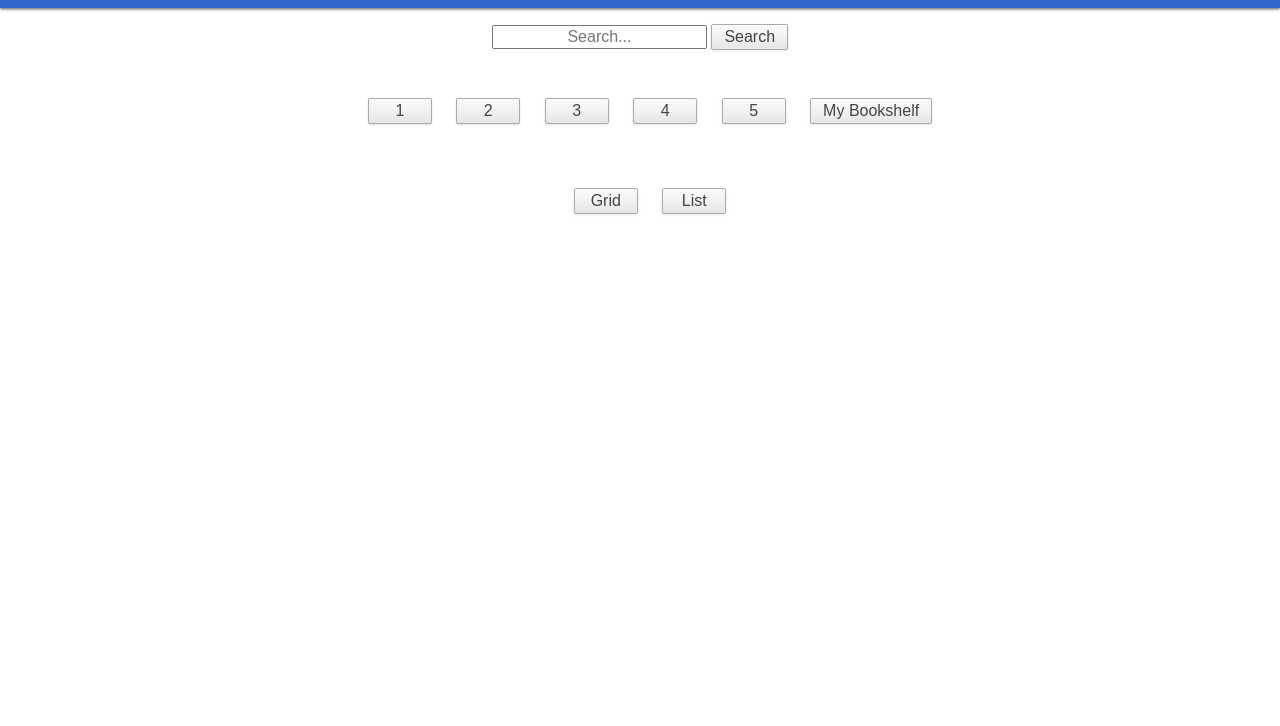
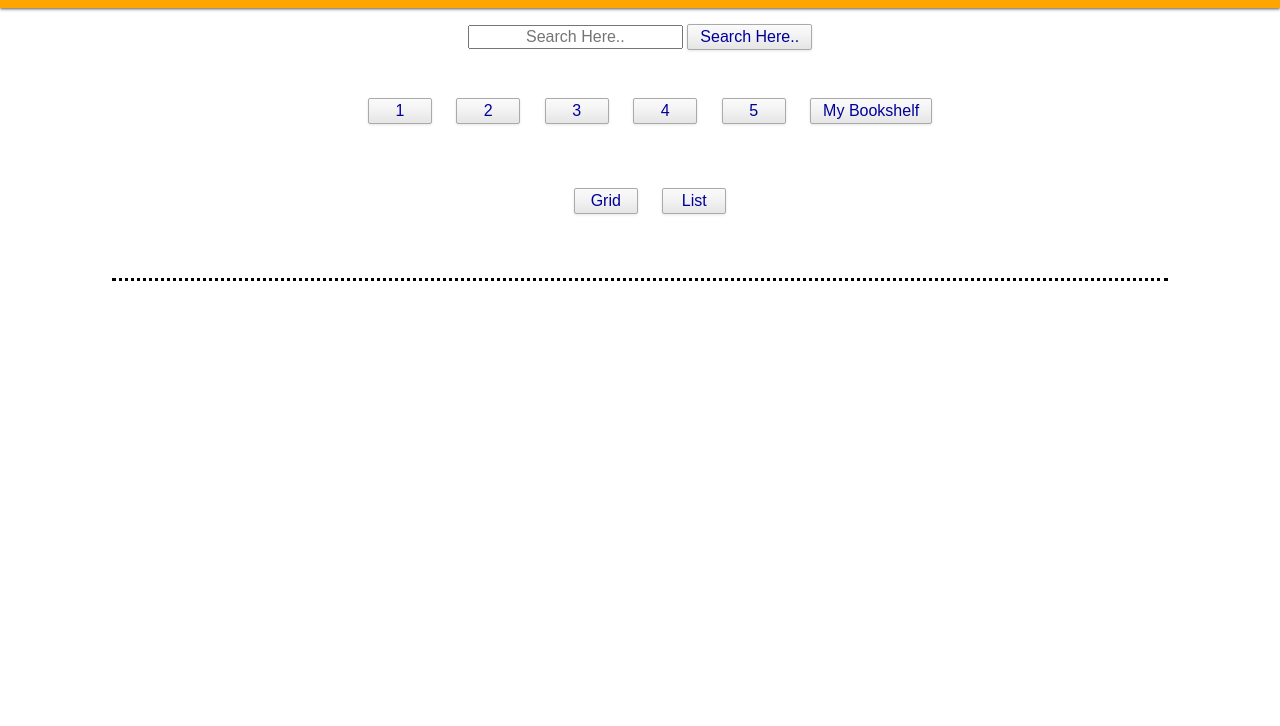
Before and after one commit to DeAngelousBrown/DeAngelousBrown.github.io, a plain HTML site: page milestone4.html in a window 1280 px wide. Shown: the part 74-800 px from the top of the page. Drawn offline with nearby package versions, Linux system fonts and the light colour scheme.

Commit message:
Update milestone4.html

```diff
--- a/milestone4.html
+++ b/milestone4.html
@@ -167,11 +167,12 @@ $(function(){
             box-shadow: 0 1px 3px #555;
             margin: auto;
             text-align: center;
+	background-color: orange;
         }
 
         #search {
             padding: 1em;
-            width: 80%;
+            width: 90%;
             margin: 0 auto;
             text-align: center;
         }
@@ -194,6 +195,8 @@ $(function(){
             height: 100%;
             display: flex;
             flex-wrap: wrap;
+            border-bottom-style: dotted;
+
         }
 
         .button {
@@ -202,7 +205,7 @@ $(function(){
             -webkit-user-select: none;
             background: -webkit-linear-gradient(#fafafa, #f4f4f4 40%, #e5e5e5);
             border: 1px solid #aaa;
-            color: #444;
+            color: #000099;
             font-size: inherit;
             margin-bottom: 0px;
             min-width: 4em;
@@ -226,7 +229,7 @@ $(function(){
 
         #pages {
             padding: 1em;
-            width: 80%;
+            width: 70%;
             margin: 0 auto;
             text-align: center;
         }
@@ -239,7 +242,7 @@ $(function(){
 
         #layout {
             padding: 1em;
-            width: 80%;
+            width: 70%;
             margin: 0 auto;
             text-align: center;
         }
@@ -268,7 +271,7 @@ $(function(){
             background-color: #e6e6e6;
         }
         .title {
-            width: 79%;
+            width: 85%;
         }
     </style>
 </head>
@@ -277,8 +280,8 @@ $(function(){
 	<h1>Milestone 4</h1>
 </div>
 <div id="search">
-    <input id="search_val" type="text" name="search" placeholder="Search...">
-    <button class="button" id="search_button" type="button">Search</button>
+    <input id="search_val" type="text" name="search" placeholder="Search Here..">
+    <button class="button" id="search_button" type="button">Search Here..</button>
 </div>
 <div id="pages">
     <ul>
```
